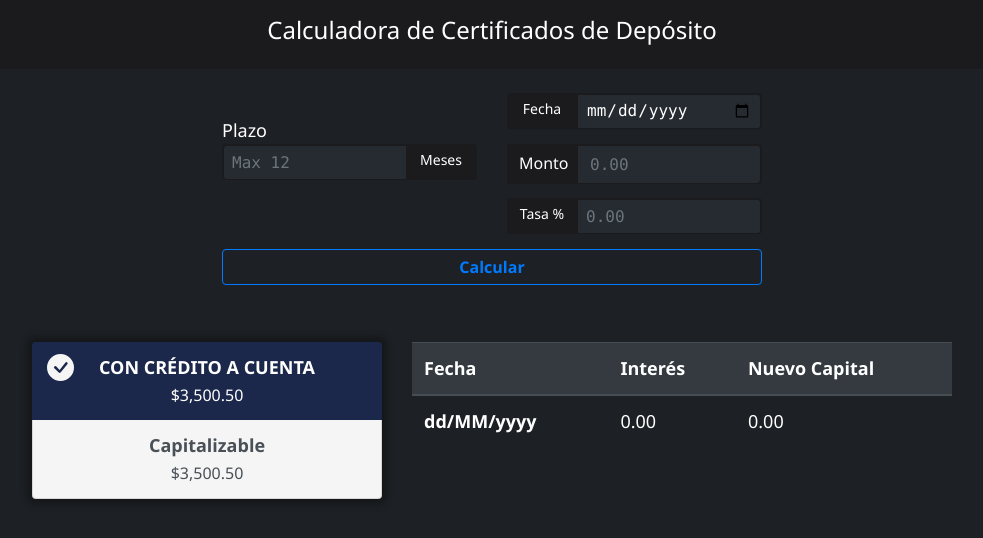
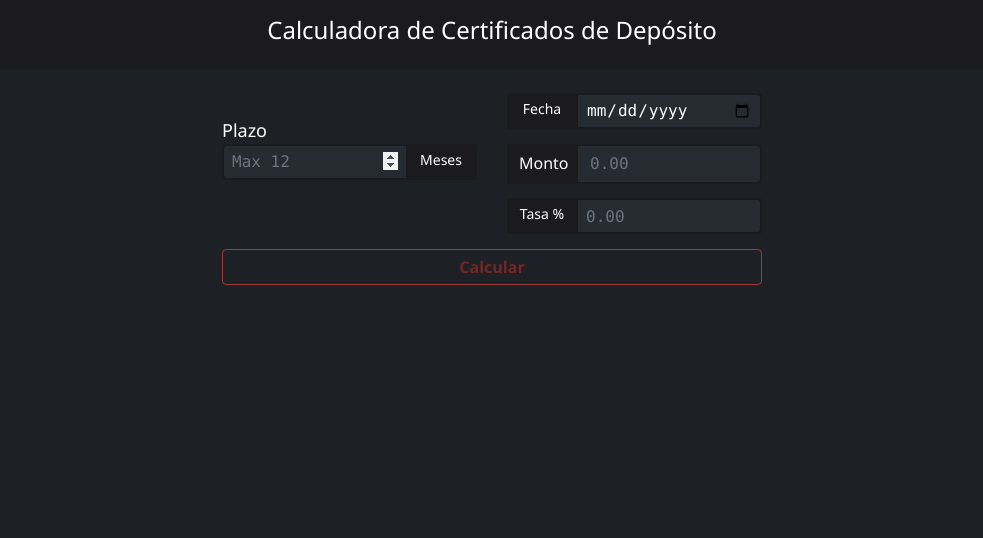
Before and after one commit to AxelCreations/CDCalculator, an Angular app: page / in a window 1280 px wide. Shown: the top 538 px of the page, without its empty margins (148-1131 px from the left). Built offline with nearby package versions, Linux system fonts and the light colour scheme.

Commit message:
Added form binding and validations

```diff
--- a/src/app/app.component.html
+++ b/src/app/app.component.html
@@ -4,13 +4,14 @@
 <div class="container">
     <div class="row">
         <div class="col-12">
-            <form action="">
+            <form [formGroup]="form" (ngSubmit)="onSubmit()">
                 <div id="input-section">
                     <div class="row justify-content-center">
                         <div class="col-4 col-md-4 col-lg-3">
                             <label for="" class="mt-4 mb-0">Plazo</label>
                             <div class="input-group input-group-sm">
-                                <input type="number" class="form-control" placeholder="Max 12" min="1" max="12">
+                                <input type="number" class="form-control" placeholder="Max 12"
+                                    name="months" id="months" formControlName="months" required min="1" max="12" autofocus>
                                 <div class="input-group-append">
                                     <span class="input-group-text">Meses</span>
                                 </div>
@@ -22,23 +23,24 @@
                                 <div class="input-group-append">
                                     <span class="input-group-text">Fecha</span>
                                 </div>
-                                <input type="date" class="form-control" required>
+                                <input type="date" class="form-control" name="depositDate" id="depositDate"
+                                    formControlName="depositDate" required>
                             </div><!-- /input-group -->
 
                             <div class="input-group">
                                 <div class="input-group-append">
                                     <span class="input-group-text">Monto</span>
                                 </div>
-                                <input type="number" class="form-control" min="1" placeholder="0.00" step="0.01"
-                                    required>
+                                <input type="number" class="form-control" min="1" placeholder="0.00" step="10000"
+                                    name="depositAmount" id="depositAmount" formControlName="depositAmount" required>
                             </div><!-- /input-group -->
 
                             <div class="input-group input-group-sm">
                                 <div class="input-group-append">
                                     <span class="input-group-text">Tasa %</span>
                                 </div>
-                                <input type="number" class="form-control" min="0" placeholder="0.00" step="0.01"
-                                    required>
+                                <input type="number" class="form-control" min="0" placeholder="0.00" step="0.5"
+                                    name="depositRate" id="depositRate" formControlName="depositRate" required>
                             </div><!-- /input-group -->
                         </div><!-- /col -->
                     </div><!-- /row -->
@@ -46,13 +48,13 @@
                     <div class="row justify-content-center">
                         <div class="col-12 col-md-8 col-lg-6 text-center">
                             <div class="form-group">
-                                <input type="submit" value="Calcular" class="btn btn-outline-primary">
+                                <input type="submit" [disabled]="!form.valid" value="Calcular" class="btn btn-outline-primary">
                             </div>
                         </div><!-- /col -->
                     </div><!-- /row -->
                 </div>
 
-                <div id="results-section" class="row">
+                <div *ngIf="showResultsSection" id="results-section" class="row">
                     <div class="col-8 offset-2 col-md-4 offset-md-0 mb-4 mb-md-0 col-lg-4 offset-lg-1">
                         <div class="list-group text-center" id="list-tab" role="tablist">
                             <a class="list-group-item list-group-item-action active" id="list-home-list"
--- a/src/app/app.component.scss
+++ b/src/app/app.component.scss
@@ -27,21 +27,42 @@
 
         input {
             background-color: #262b31;
+            border-bottom: 2px;
             border: 1px solid #1b1b1d;
-            border-bottom: 2px;
             color: white;
             font-family: consolas, 'Segoe UI', Tahoma, Geneva, Verdana, sans-serif;
             font-size: 1rem;
+
+            &.ng-valid {
+                border-color: #0743838e;
+            }
+
+            &.ng-invalid {
+                border-color: #df4d48a4;
+            }
+
+            &.ng-untouched {
+                border-color: #1b1b1d;
+            }
         }
     }
 
     .form-group {
         height: 45px;
+
         input {
+            border: 1px solid #007bff;
+            cursor: pointer;
             font-size: 1rem;
             font-weight: 600;
             padding: 0.3rem 3.5rem;
             width: 100%;
+
+            &:disabled {
+                border-color: #df4d48;
+                color: #a72924;
+                cursor: not-allowed;
+            }
         }
     }
 }
--- a/src/app/app.component.ts
+++ b/src/app/app.component.ts
@@ -1,4 +1,5 @@
 import { Component } from '@angular/core';
+import { FormGroup, FormControl, Validators } from '@angular/forms';
 import { CapitalizedRow } from './models/capitalized.model';
 import { CreditRow } from './models/credit.model';
 
@@ -7,6 +8,36 @@ import { CreditRow } from './models/credit.model';
   templateUrl: './app.component.html',
   styleUrls: ['./app.component.scss']
 })
+
 export class AppComponent {
-  title = 'CDCalculator';
+  public showResultsSection = false;
+  form = new FormGroup({
+    months: new FormControl('', [
+      Validators.required,
+      Validators.min(1),
+      Validators.max(12)
+    ]),
+    depositDate: new FormControl('', [
+      Validators.required
+    ]),
+    depositAmount: new FormControl('', [
+      Validators.required,
+      Validators.min(1)
+    ]),
+    depositRate: new FormControl('', [
+      Validators.required,
+      Validators.min(0.5)
+    ])
+  });
+
+  public capitalizedRow: CapitalizedRow[] = [];
+  public creditRow: CreditRow[] = [];
+
+  onSubmit(): void {
+    if (this.form.valid) {
+      this.showResultsSection = true;
+    } else {
+      this.showResultsSection = false;
+    }
+  }
 }
--- a/src/app/app.module.ts
+++ b/src/app/app.module.ts
@@ -1,5 +1,6 @@
 import { BrowserModule } from '@angular/platform-browser';
 import { NgModule } from '@angular/core';
+import { ReactiveFormsModule  } from '@angular/forms';
 
 import { AppComponent } from './app.component';
 
@@ -8,7 +9,7 @@ import { AppComponent } from './app.component';
     AppComponent
   ],
   imports: [
-    BrowserModule
+    BrowserModule, ReactiveFormsModule
   ],
   providers: [],
   bootstrap: [AppComponent]
```
